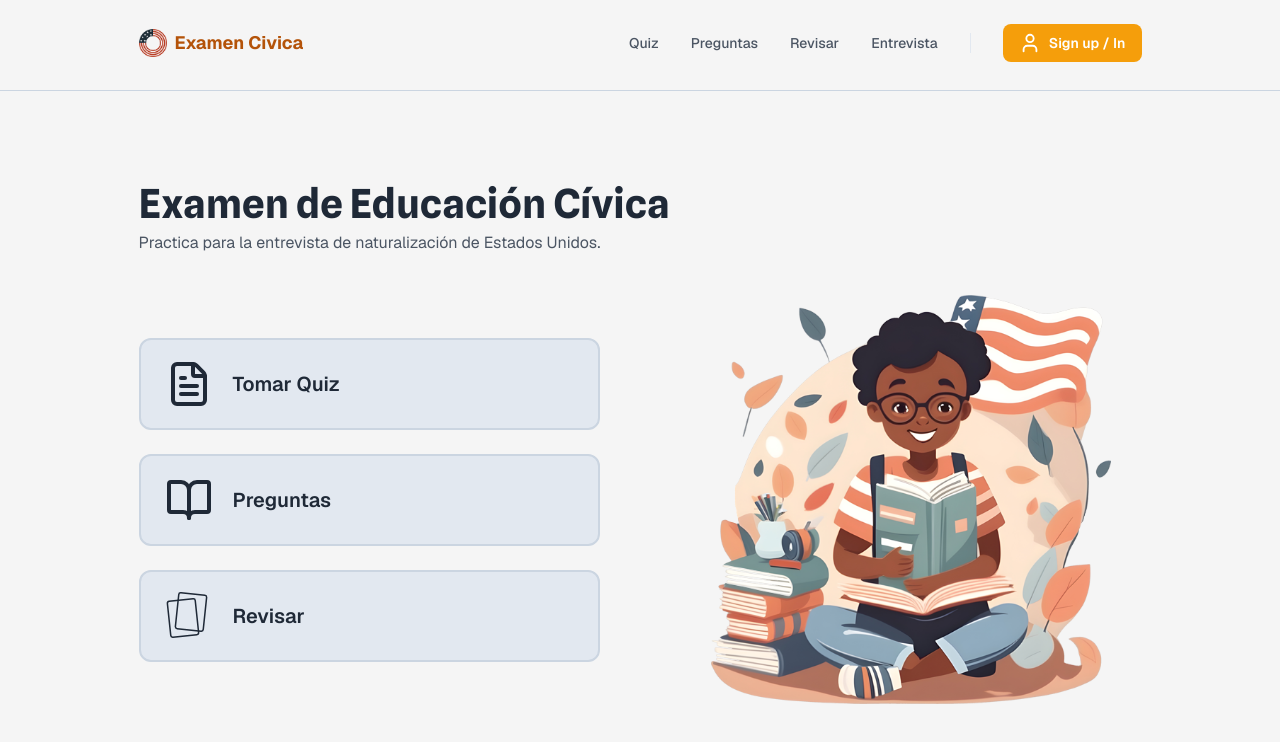
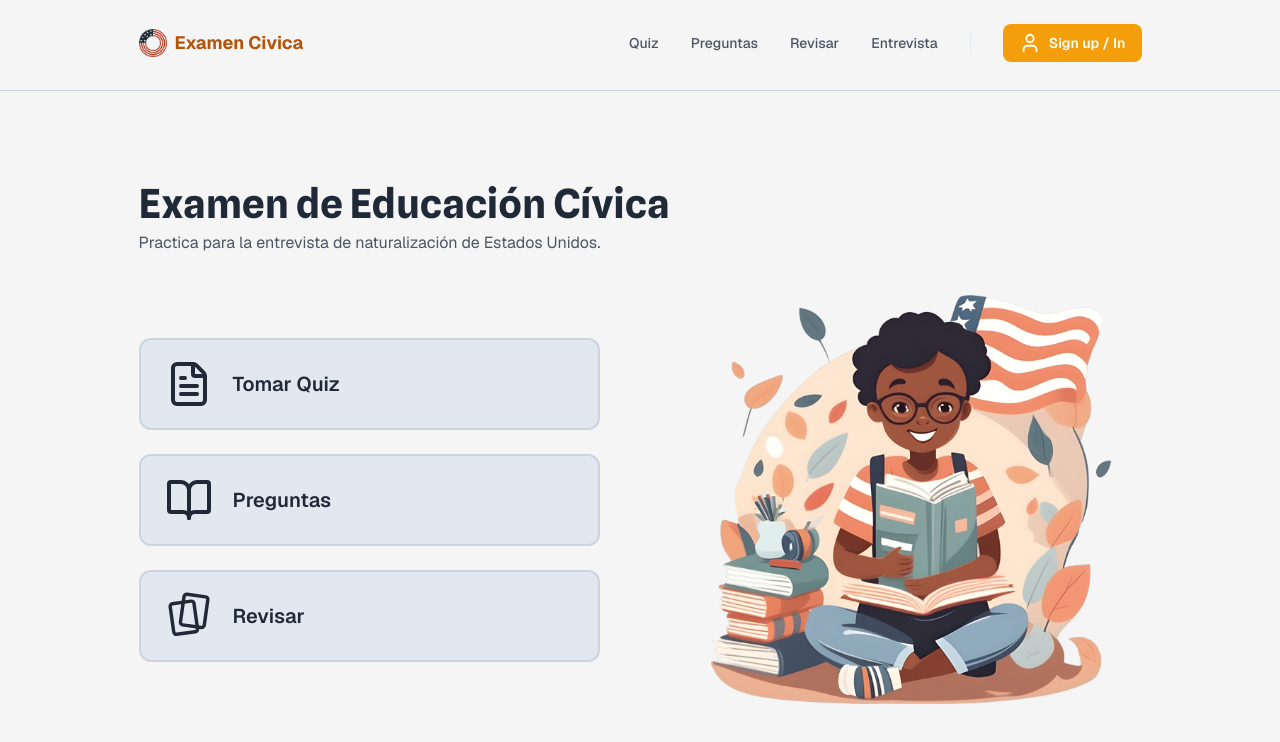
Before and after one commit to dmduffis/examen-civica-eeuu, a Next.js app: page / in a window 1280 px wide. Shown: the top 742 px of the page. Built offline with nearby package versions, Linux system fonts and the light colour scheme; no server answers.

Commit message:
restore flashcard icon

```diff
--- a/src/app/page.tsx
+++ b/src/app/page.tsx
@@ -3,22 +3,34 @@ import Link from "next/link";
 import { FileText, BookOpen } from "lucide-react";
 import boyReading from "./assets/images/quiz_start.png";
 
-const FlashcardIcon = ({ size = 48, className = "" }: { size?: number; className?: string }) => (
+const FlashcardIcon = () => (
   <svg
     xmlns="http://www.w3.org/2000/svg"
-    viewBox="0 0 48 48"
+    viewBox="-2 -2 28 28"
     fill="none"
     stroke="currentColor"
-    strokeWidth="1.5"
+    strokeWidth="2"
     strokeLinecap="round"
     strokeLinejoin="round"
-    width={size}
-    height={size}
-    className={className}
+    className="w-12 h-12 shrink-0"
     aria-hidden
   >
-    <rect x="4" y="8" width="28" height="36" rx="2" transform="rotate(-6 18 26)" />
-    <rect x="12" y="2" width="28" height="36" rx="2" transform="rotate(6 26 20)" />
+    <rect
+      x="2"
+      y="4"
+      width="14"
+      height="18"
+      rx="1.5"
+      transform="rotate(-8 9 13)"
+    />
+    <rect
+      x="8"
+      y="0"
+      width="14"
+      height="18"
+      rx="1.5"
+      transform="rotate(8 15 9)"
+    />
   </svg>
 );
 
@@ -65,7 +77,7 @@ export default function Home() {
                 </span>
               </Link>
               <Link href="/flashcards" className={linkClass}>
-                <FlashcardIcon size={48} className="shrink-0" />
+                <FlashcardIcon />
                 <span className="text-lg sm:text-xl font-semibold">
                   Revisar
                 </span>
```
